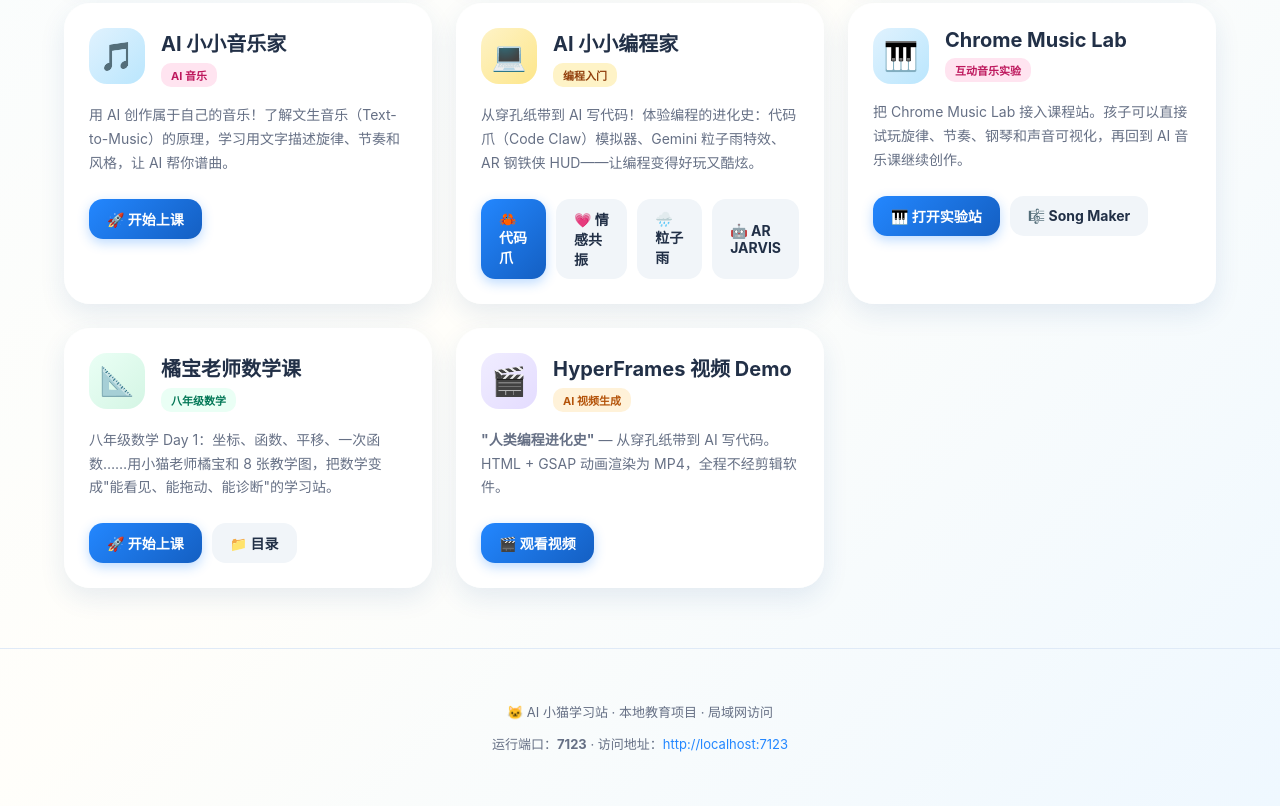
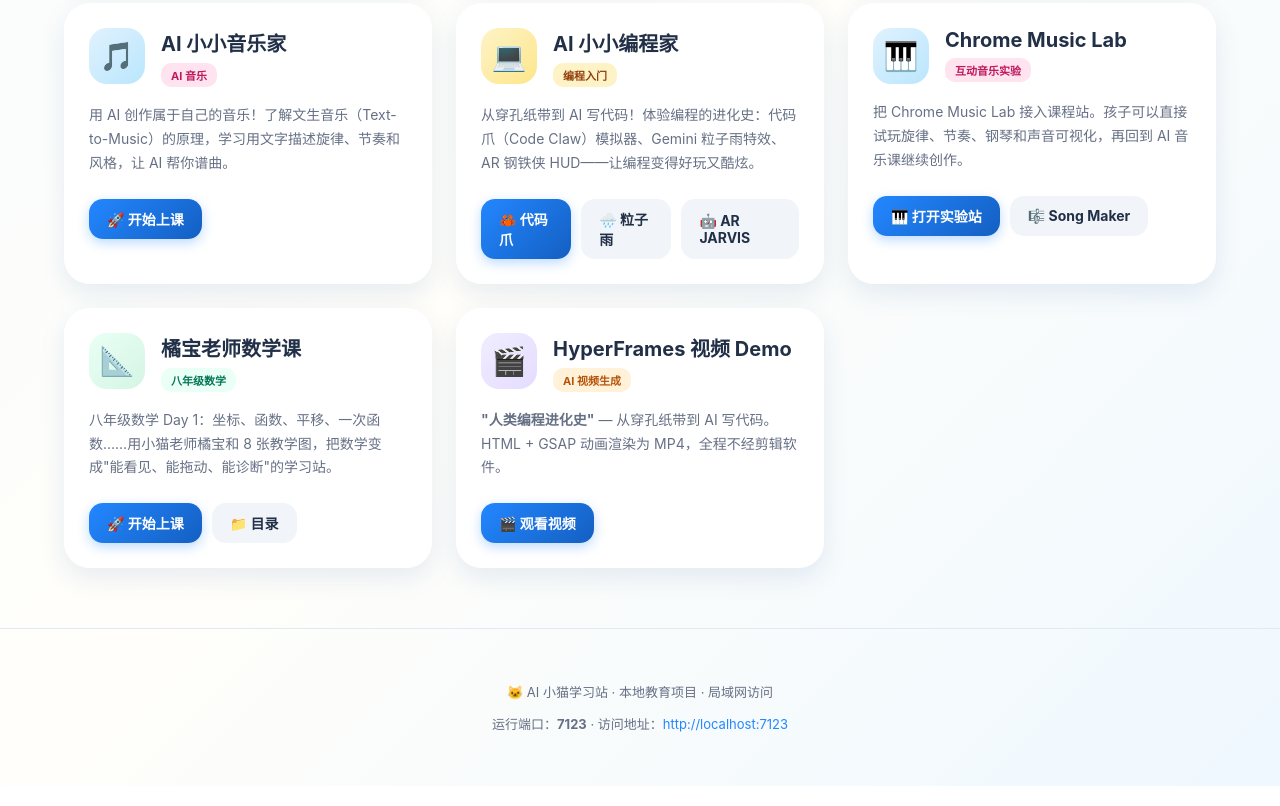
Before and after one commit to flyingcloud-code/edu-web, a website: page index.html in a window 1280 px wide. Shown: the part 809-1615 px from the top of the page. Drawn offline with Linux system fonts and the light colour scheme; no server answers.

Commit message:
fix: revert to 3 AI programming buttons (remove code_feeling)

```diff
--- a/index.html
+++ b/index.html
@@ -347,7 +347,6 @@
       </div>
       <div class="card-footer">
         <a class="btn btn-primary" href="./4_ai_programing/code_claw.html">🦀 代码爪</a>
-        <a class="btn btn-ghost" href="./4_ai_programing/code_feeling.html">💗 情感共振</a>
         <a class="btn btn-ghost" href="./4_ai_programing/gemini-rain.html">🌧️ 粒子雨</a>
         <a class="btn btn-ghost" href="./4_ai_programing/ar_jarvis_hud.html">🤖 AR JARVIS</a>
       </div>
```
